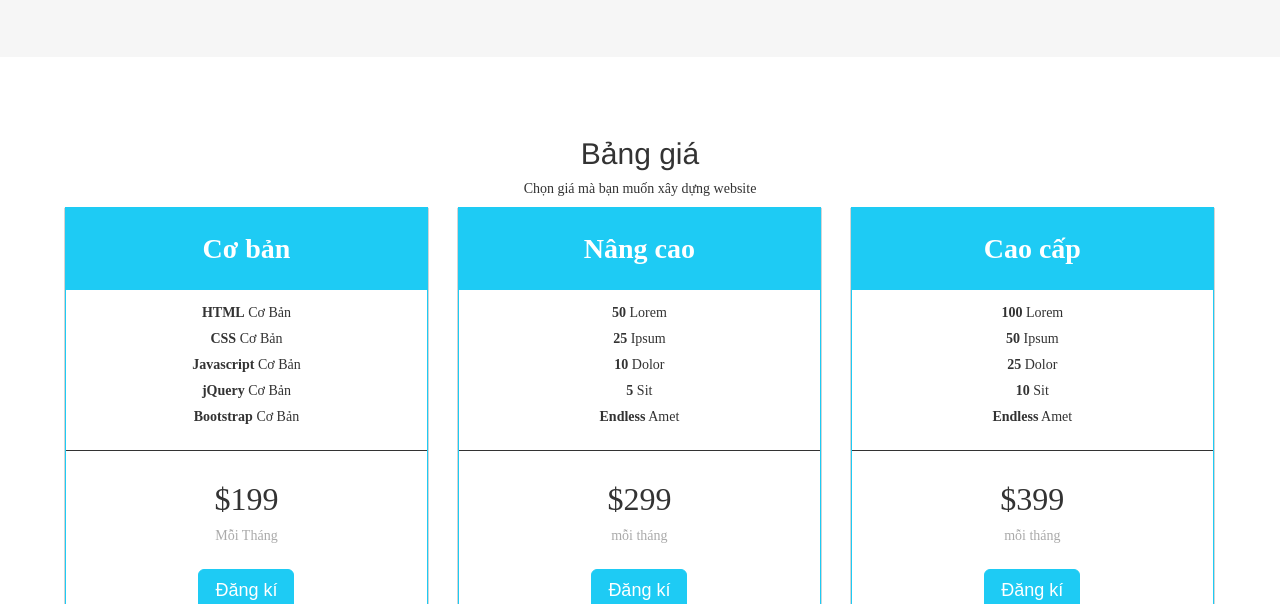
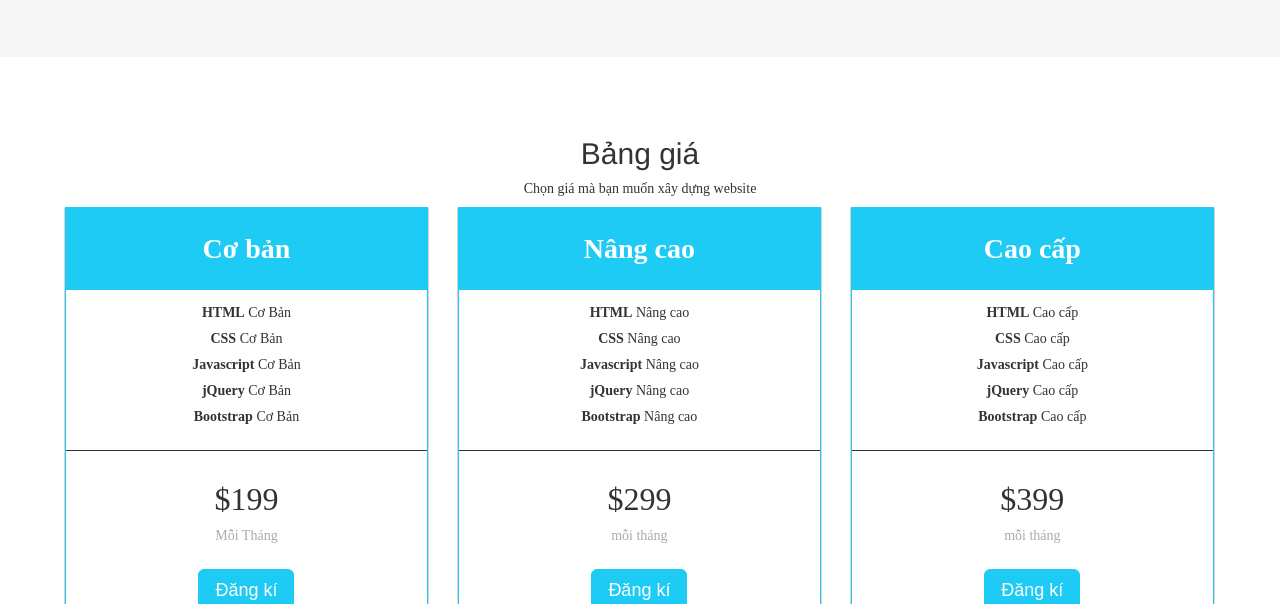
Before and after one commit to quy03/quy03.github.io, a plain HTML site: page index.html in a window 1280 px wide. Shown: the part 2196-2800 px from the top of the page. Drawn offline with nearby package versions, Linux system fonts and the light colour scheme.

Commit message:
update code

```diff
--- a/assets/css/style.css
+++ b/assets/css/style.css
@@ -21,7 +21,7 @@ body {
     position: fixed;
     top: 0;
     left: 0;
-    width: 100%;
+    /* width: 100%; */
     color: #fff;
     z-index: 1;
     box-shadow: 0 2px 5px rgba(0, 0, 0, 0.2);
--- a/index.html
+++ b/index.html
@@ -186,11 +186,11 @@
                         <h1>Nâng cao </h1>
                     </div>
                     <div class="panel-body">
-                        <p><strong>50</strong> Lorem</p>
-                        <p><strong>25</strong> Ipsum</p>
-                        <p><strong>10</strong> Dolor</p>
-                        <p><strong>5</strong> Sit</p>
-                        <p><strong>Endless</strong> Amet</p>
+                        <p><strong>HTML</strong> Nâng cao </p>
+                        <p><strong>CSS</strong> Nâng cao </p>
+                        <p><strong>Javascript</strong> Nâng cao</p>
+                        <p><strong>jQuery</strong> Nâng cao </p>
+                        <p><strong>Bootstrap</strong> Nâng cao </p>
                     </div>
                     <div class="panel-footer">
                         <h3>$299 </h3>
@@ -205,11 +205,11 @@
                         <h1>Cao cấp </h1>
                     </div>
                     <div class="panel-body">
-                        <p><strong>100</strong> Lorem</p>
-                        <p><strong>50</strong> Ipsum</p>
-                        <p><strong>25</strong> Dolor</p>
-                        <p><strong>10</strong> Sit</p>
-                        <p><strong>Endless</strong> Amet</p>
+                        <p><strong>HTML</strong> Cao cấp </p>
+                        <p><strong>CSS</strong> Cao cấp </p>
+                        <p><strong>Javascript</strong> Cao cấp</p>
+                        <p><strong>jQuery</strong> Cao cấp </p>
+                        <p><strong>Bootstrap</strong> Cao cấp </p>
                     </div>
                     <div class="panel-footer">
                         <h3>$399 </h3>
```
